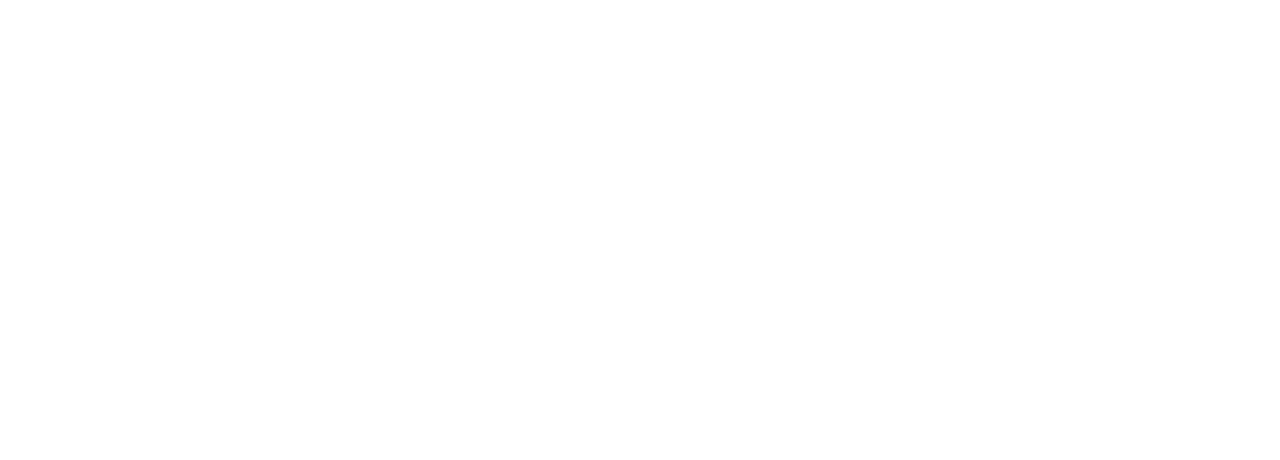
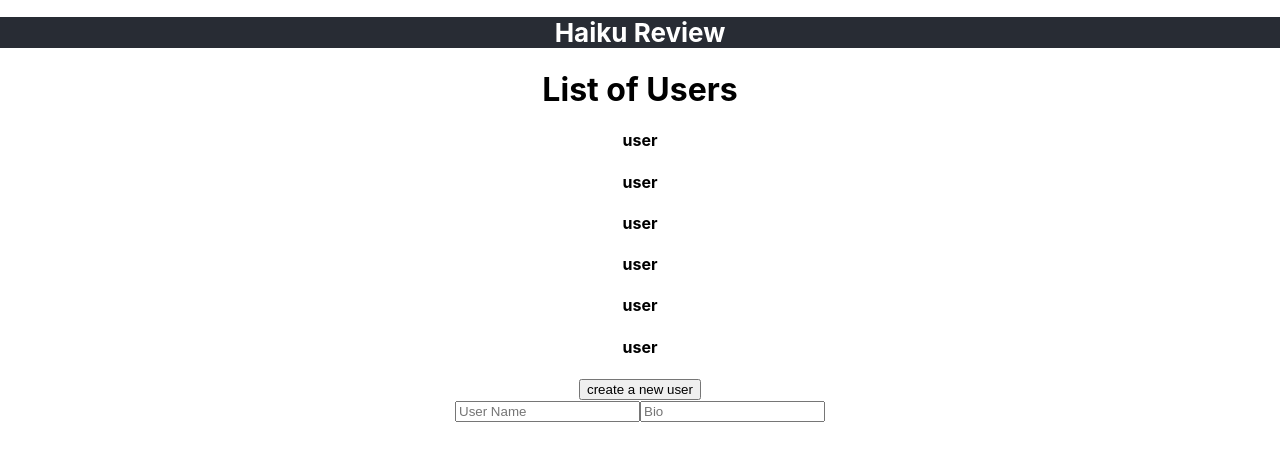
Before and after one commit to zsoliman/review-haiku-frontend, a React (Create React App) app: page /users in a window 1280 px wide. Before the commit this address had no page. Shown: the top 460 px of the page. Built offline with nearby package versions, Linux system fonts and the light colour scheme.

Commit message:
components built with to-do notes

```diff
--- a/src/App.js
+++ b/src/App.js
@@ -1,19 +1,18 @@
 import './App.css';
 import { Route, Routes } from 'react-router-dom';
 import Home from './components/Home';
-import Navbar from './components/Navbar';
 import Movies from './components/Movies';
+import Reviews from './components/Reviews';
+import Users from './components/Users'
 
 function App() {
   return (
     <div className="App">
-      {/* <Navbar />
-      <Home />
-      <Movies /> */}
-
       <Routes>
-        <Route path='/home' element={<Home />}></Route>
+        <Route path='/' element={<Home />}></Route>
         <Route path='/movies' element={<Movies />}></Route>
+        <Route path='/reviews' element={<Reviews />}></Route>
+        <Route path='/users' element={<Users />}></Route>
       </Routes>
     </div>
   );
--- a/src/components/Movies.js
+++ b/src/components/Movies.js
@@ -7,10 +7,10 @@
     return (
         <div>
             <Navbar />
-            <h1>I'm a movie</h1>
+            <h1>Find Haiku Reviews by Movie Title:</h1>
             <form>
                 <button>Search</button>
-                <input placeholder="Search a movie..."></input>
+                <input placeholder="Search a movie..." />
 
             </form>
 
@@ -19,3 +19,8 @@
 }
 
 export default Movies;
+
+// Make the search bar function
+//   - Fetch request on our API to see which movies have reviews
+//   - If a movie has no review, click 'add review'
+//   - 'add review' should do a separate fetch request to the actual Movie API to add it to our API and allow for a new review to be made
--- a/src/components/Navbar.js
+++ b/src/components/Navbar.js
@@ -7,3 +7,7 @@
 }
 
 export default Navbar;
+
+
+// Clickable Home page button
+// Link to each route: Users, Home, Movies
--- /dev/null
+++ b/src/components/Reviews.js
@@ -0,0 +1,23 @@
+import Navbar from "./Navbar";
+
+const Reviews = () => {
+    return (
+        <div>
+            <Navbar />
+            <h2>List of Reviews in chronological order</h2>
+            <p>Review</p>
+            <p>Review</p>
+            <p>Review</p>
+            <p>Review</p>
+            <p>Review</p>
+            <p>Review</p>
+        </div>
+    )
+}
+
+export default Reviews
+
+// Show updated list of reviews most recent at the top
+// each review will show its user, and you can click to go to that users page
+// each movie reviewd will be clickable to go to that movies page to see all of its reviews
+// A new review will include the user_name, which should connect to the user_id on the backend
--- /dev/null
+++ b/src/components/Users.js
@@ -0,0 +1,25 @@
+import Navbar from "./Navbar";
+
+const Users = () => {
+    return (
+        <div>
+            <Navbar />
+            <h1>List of Users</h1>
+            <h4>user</h4>
+            <h4>user</h4>
+            <h4>user</h4>
+            <h4>user</h4>
+            <h4>user</h4>
+            <h4>user</h4>
+            <button>create a new user</button>
+            <form>
+                <input type='text' placeholder="User Name" />
+                <input type='text' placeholder="Bio" />
+            </form>
+        </div>
+    )
+}
+
+export default Users;
+
+// create new user form will add to the users table
```
